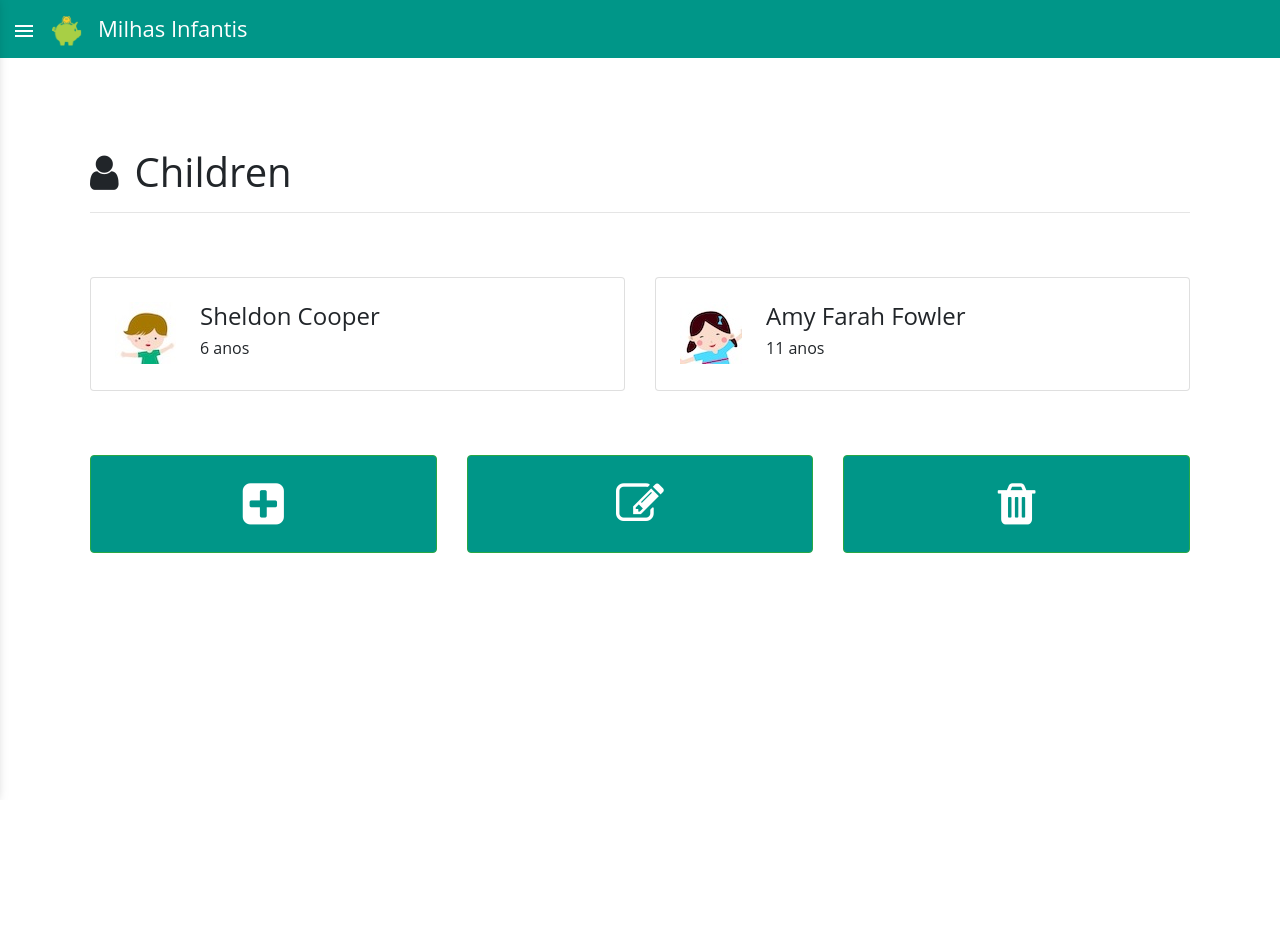
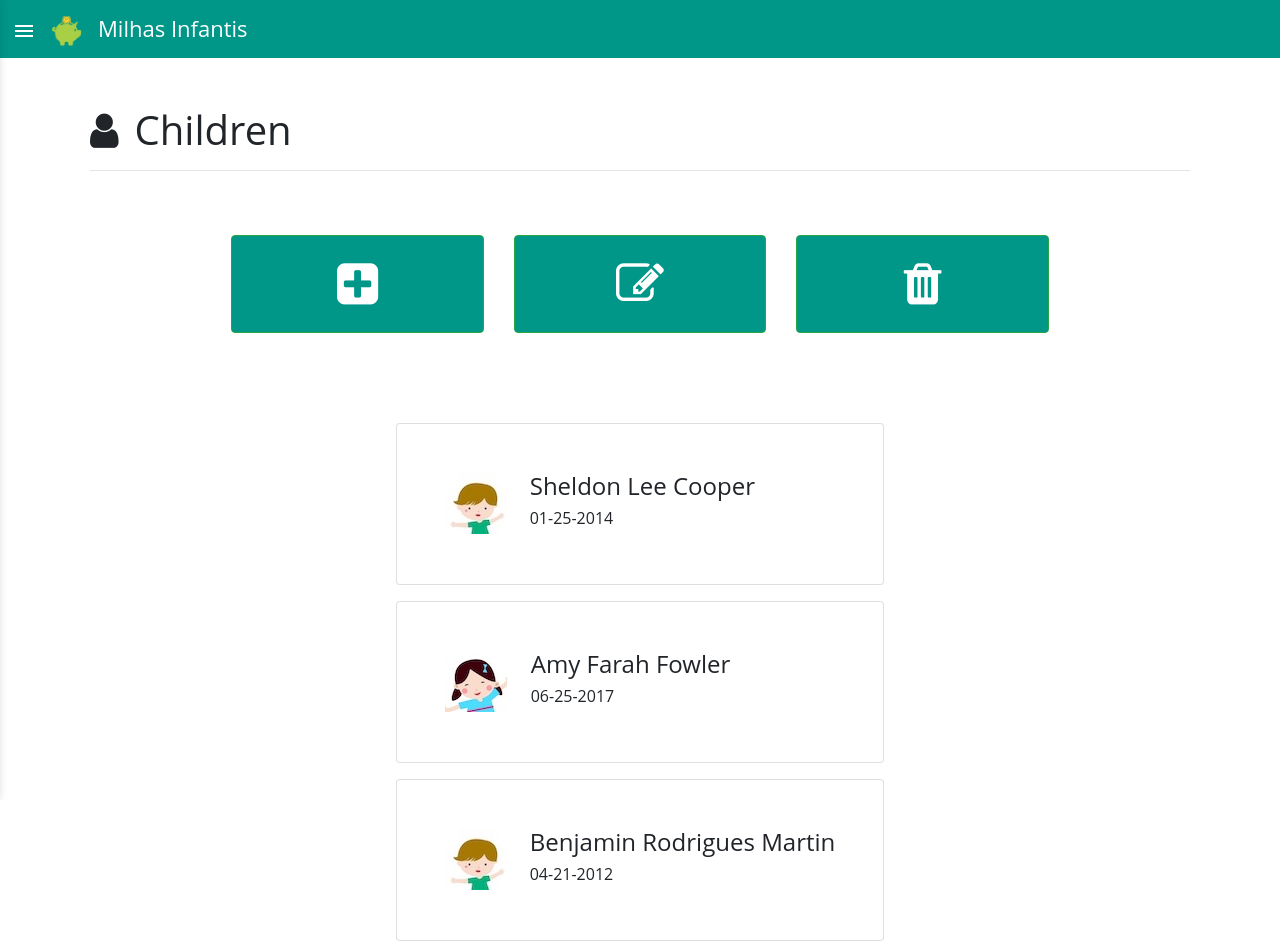
Before and after one commit to dsreliete/children-miles, a React (Create React App) app: page / in a window 1280 px wide. Shown: the top 952 px of the page. Before the commit the page ends 800 px from the top, so only its background shows below. Built offline with nearby package versions, Linux system fonts and the light colour scheme.

Commit message:
changed button component and added add, edit and del child component

```diff
--- a/src/App.css
+++ b/src/App.css
@@ -23,3 +23,7 @@ body {
   margin-top: 48px;
   margin-bottom: 64px;
 }
+
+.btn {
+  background-color: #009688;
+}
--- a/src/components/AddEditDelCardComponent.js
+++ b/src/components/AddEditDelBtnCardComponent.js
@@ -1,22 +1,29 @@
 import React from 'react';
 
-export default function AddEditDelCard(props) {
+export default function AddEditDelBtnCard(props) {
+
     return(
         <div className="container-buttons">
+            <div className="row">
+                <div className="col-sm-12 mb-5">
+                    <h1><i className="fa fa-user fa-1x mr-3"></i>Children</h1>
+                    <hr/>
+                </div>
+            </div>
             <div className="row justify-content-center align-items-center">
-                <div className="col-sm-4" onClick={() => {alert("Hello from here")}}>
+                <div className="col-sm-3" onClick={props.handleAddBtnClick}>
                     <div className="card card-button border-success text-center d-flex flex-column justify-content-center">
                         <i className="fa fa-plus-square fa-3x p-4"></i>
                     </div>
                 </div>
 
-                <div className="col-sm-4" onClick={() => {alert("Hello from here")}}>
+                <div className="col-sm-3" onClick={props.handleEditBtnClick}>
                     <div className="card card-button border-success text-center d-flex flex-column justify-content-center">
                         <i className="fa fa-edit fa-3x p-4"></i>
                     </div>
                 </div>
 
-                <div className="col-sm-4" onClick={() => {alert("Hello from here")}}>
+                <div className="col-sm-3" onClick={props.handleDelBtnClick}>
                     <div className="card card-button border-success text-center d-flex flex-column justify-content-center">
                         <i className="fa fa-trash fa-3x p-4"></i>
                     </div>
--- /dev/null
+++ b/src/components/CardButtonControlComponent.js
@@ -0,0 +1,87 @@
+import React, {Component} from 'react';
+import AddEditDelBtnCardComponent from './AddEditDelBtnCardComponent';
+import ChildrenAddComponent from './ChildrenAddComponent';
+import ChildrenEditComponent from './ChildrenEditComponent';
+import ChildrenDelComponent from './ChildrenDelComponent';
+
+const ADD_COMPONENT = 'AddChildCpnt';
+const EDIT_COMPONENT = 'EditChildCpnt';
+const DEL_COMPONENT = 'DelChildCpnt';
+
+export default class CardButtonControlComponent extends Component {
+
+    constructor(props) {
+        super(props);
+        this.handleAddBtnClick = this.handleAddBtnClick.bind(this);
+        this.handleEditBtnClick = this.handleEditBtnClick.bind(this);
+        this.handleDelBtnClick = this.handleDelBtnClick.bind(this);
+        this.state = {
+            renderComponent: '',
+            hasComponentToRender: false,
+        };
+    }
+
+    handleAddBtnClick(){
+        this.setState({
+            renderComponent: ADD_COMPONENT,
+            hasComponentToRender: true
+        })
+    }
+
+    handleEditBtnClick() {
+        this.setState({
+            renderComponent: EDIT_COMPONENT,
+            hasComponentToRender: true
+        })
+    }
+
+    handleDelBtnClick() {
+        this.setState({
+            renderComponent: DEL_COMPONENT,
+            hasComponentToRender: true
+        })
+    }
+
+    getComponentToRender(){
+        const componentName = this.state.renderComponent;
+
+        switch(componentName){
+            case ADD_COMPONENT:
+                return <ChildrenAddComponent />
+            case EDIT_COMPONENT:
+                return <ChildrenEditComponent />
+            case DEL_COMPONENT:
+                return <ChildrenDelComponent />
+            default:
+                return <div></div>
+        }
+    }
+
+    render() {
+
+        let component = this.getComponentToRender();
+
+        return(
+            <div>
+                {this.state.hasComponentToRender ?
+                    <div>
+                        {component}
+                        <AddEditDelBtnCardComponent
+                            handleAddBtnClick={this.handleAddBtnClick}
+                            handleEditBtnClick={this.handleEditBtnClick}
+                            handleDelBtnClick={this.handleDelBtnClick}
+                        />
+                    </div> :
+                    <div>
+                        <AddEditDelBtnCardComponent
+                            handleAddBtnClick={this.handleAddBtnClick}
+                            handleEditBtnClick={this.handleEditBtnClick}
+                            handleDelBtnClick={this.handleDelBtnClick}
+                        />
+                        {component}
+                    </div>
+                }
+            </div>
+        );
+    }
+}
--- /dev/null
+++ b/src/components/ChildrenAddComponent.js
@@ -0,0 +1,23 @@
+import React, {Component} from 'react';
+import { Button, Form, FormGroup, Label, Input, Col, FormFeedback } from 'reactstrap';
+
+export default class ChildrenAddComponent extends Component {
+
+    render(){
+
+        return (
+            <div className="container-wrapper">
+                <div className="row">
+                    <div className="col-sm-12 mb-5">
+                        <h1><i className="fa fa-user fa-1x mr-3"></i>Add Child</h1>
+                        <hr/>
+                    </div>
+                </div>
+                <div className="row justify-content-center">
+                    <div className="col-md-10">
+                    </div>
+                </div>
+            </div>
+        );
+    }
+}
--- /dev/null
+++ b/src/components/ChildrenDelComponent.js
@@ -0,0 +1,23 @@
+import React, {Component} from 'react';
+import { Button, Form, FormGroup, Label, Input, Col, FormFeedback } from 'reactstrap';
+
+export default class ChildrenAddComponent extends Component {
+
+    render(){
+
+        return (
+            <div className="container-wrapper">
+                <div className="row">
+                    <div className="col-sm-12 mb-5">
+                        <h1><i className="fa fa-user fa-1x mr-3"></i>Delete Child</h1>
+                        <hr/>
+                    </div>
+                </div>
+                <div className="row justify-content-center">
+                    <div className="col-md-10">
+                    </div>
+                </div>
+            </div>
+        );
+    }
+}
--- /dev/null
+++ b/src/components/ChildrenEditComponent.js
@@ -0,0 +1,23 @@
+import React, {Component} from 'react';
+import { Button, Form, FormGroup, Label, Input, Col, FormFeedback } from 'reactstrap';
+
+export default class ChildrenEditComponent extends Component {
+
+    render(){
+
+        return (
+            <div className="container-wrapper">
+                <div className="row">
+                    <div className="col-sm-12 mb-5">
+                        <h1><i className="fa fa-user fa-1x mr-3"></i>Edit Child</h1>
+                        <hr/>
+                    </div>
+                </div>
+                <div className="row justify-content-center">
+                    <div className="col-md-10">
+                    </div>
+                </div>
+            </div>
+        );
+    }
+}
--- /dev/null
+++ b/src/components/ChildrenItem.js
@@ -0,0 +1,20 @@
+import React from 'react';
+
+export default function ChildrenItem({child}) {
+    const imageSrc = child.gender === "female" ? "assets/images/maria.jpg" : "assets/images/joao.jpg"
+    return(
+        <li key={child.id}>
+            <div className="col mb-3">
+                <div className="card p-5">
+                    <div className="media">
+                        <img className="img" src={imageSrc} alt="child" />
+                        <div className="media-body ml-4 align-self-center">
+                            <h4>{child.name}</h4>
+                            <h6>{child.dtNasc}</h6>
+                        </div>
+                    </div>
+                </div>
+            </div>
+        </li>
+    );
+}
--- a/src/components/ChildrenListComponent.js
+++ b/src/components/ChildrenListComponent.js
@@ -1,40 +1,19 @@
 import React from 'react';
-import { Card } from 'reactstrap';
+import ChildrenItem from './ChildrenItem';
 
-
-export default function ChildrenList(props) {
-    return(
+export default function ChildrenList({childrenList}) {
+    if (childrenList) {
+        return(
             <div className="container-wrapper">
-                <div className="row">
-                    <div className="col-sm-12 mb-5">
-                        <h1><i className="fa fa-user fa-1x mr-3"></i>Children</h1>
-                        <hr/>
-                    </div>
-                </div>
-                <div class="row justify-content-center">
-                    <div className="col-md-6 mb-3">
-                        <Card className="p-4">
-                            <div className="media">
-                                <img className="img" src="assets/images/joao.jpg" alt="child" />
-                                <div className="media-body ml-4 align-self-center">
-                                    <h4>Sheldon Cooper</h4>
-                                    <h6>6 anos</h6>
-                                </div>
-                            </div>
-                        </Card>
-                    </div>
-                    <div className="col-md-6 mb-3">
-                        <Card className="p-4">
-                            <div className="media">
-                                <img className="img" src="assets/images/maria.jpg" alt="child" />
-                                <div className="media-body ml-4 align-self-center">
-                                    <h4>Amy Farah Fowler</h4>
-                                    <h6>11 anos</h6>
-                                </div>
-                            </div>
-                        </Card>
-                    </div>
+                <div className="row justify-content-center">
+                    <ul className="list-unstyled">
+                        {childrenList.map(child => {
+                            return <ChildrenItem child={child} />
+                        })}
+                    </ul>
                 </div>
             </div>
-    );
+        );
+    }
+    return <div></div>
 }
--- a/src/components/MainComponent.js
+++ b/src/components/MainComponent.js
@@ -1,7 +1,8 @@
 import React, { Component } from 'react';
 import Header from './HeaderComponent';
-import AddEditDelCard from './AddEditDelCardComponent';
+import CardBtnControlComponent from './CardButtonControlComponent';
 import ChildrenList from './ChildrenListComponent';
+import {childrenArray} from '../shared/childrenArray';
 /* Customized from: https://github.com/gauravchl/react-simple-sidenav */
 class Main extends Component {
 
@@ -9,8 +10,9 @@ class Main extends Component {
         return(
             <div>
                 <Header />
-                <ChildrenList />
-                <AddEditDelCard />
+                <CardBtnControlComponent />
+                <ChildrenList childrenList={childrenArray} />
+
             </div>
         );
     }
--- /dev/null
+++ b/src/shared/childrenArray.js
@@ -0,0 +1,28 @@
+export const childrenArray = [
+    {
+        id: 1,
+        name: "Sheldon Lee Cooper",
+        dtNasc: "01-25-2014",
+        gender: "male"
+
+    },
+    {
+        id: 2,
+        name: "Amy Farah Fowler",
+        dtNasc: "06-25-2017",
+        gender: "female"
+    },
+    {
+        id: 3,
+        name: "Benjamin Rodrigues Martin",
+        dtNasc: "04-21-2012",
+        gender: "male"
+
+    },
+    {
+        id: 4,
+        name: "Maria Eduarda d'Maia",
+        dtNasc: "09-18-2015",
+        gender: "female"
+    },
+]
```
